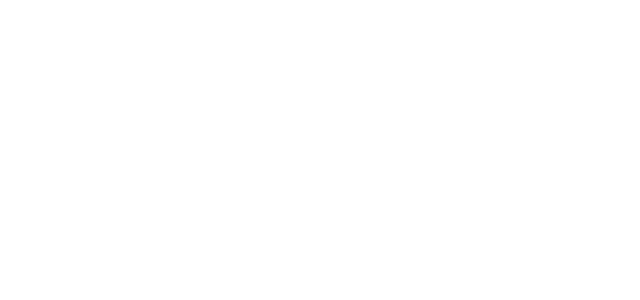
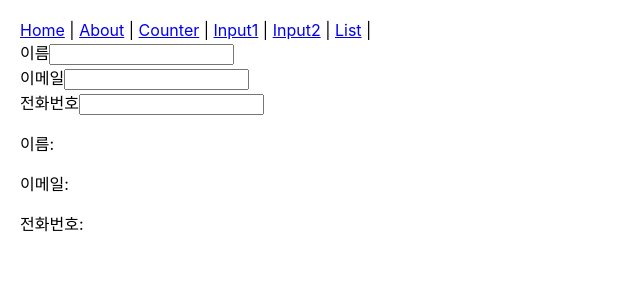
Before and after one commit to kimskyyyy/FrontEnd-study, a React (Create React App) app: page /input2 in a window 1280 px wide. Shown: the top 300 px of the page, without its empty margins (0-640 px from the left). Built offline with nearby package versions, Linux system fonts and the light colour scheme.

Commit message:
state 적용해보기

```diff
--- a/src/App.js
+++ b/src/App.js
@@ -1,23 +1,31 @@
-import logo from './logo.svg';
-import './App.css';
+import React from "react";
+import {Routes, Route, Link} from "react-router-dom";
+import Home from "./pages/Home";
+import About from "./pages/About";
+import Counter from "./pages/Counter";
+import Input1 from "./pages/Input1";
+import Input2 from "./pages/Input2";
+import List from "./pages/List";
 
 function App() {
   return (
     <div className="App">
-      <header className="App-header">
-        <img src={logo} className="App-logo" alt="logo" />
-        <p>
-          Edit <code>src/App.js</code> and save to reload.
-        </p>
-        <a
-          className="App-link"
-          href="https://reactjs.org"
-          target="_blank"
-          rel="noopener noreferrer"
-        >
-          Learn React
-        </a>
-      </header>
+      <nav>
+        {/* HTML의 <a href="/">Home</a>  과 같은 의미 */}
+      <Link to="/">Home</Link> | <Link to="/about">About</Link> | { " "}
+      <Link to="/counter">Counter</Link> | <Link to="/input1">Input1</Link> | { " "}
+      <Link to="/input2">Input2</Link> | <Link to="/list">List</Link> | { " "}
+      </nav>
+      <Routes>
+        <Route path="/" element={<Home />}/>
+        <Route path="/about" element={<About />}/>
+        <Route path="/counter" element={<Counter />}/>
+        <Route path="/input1" element={<Input1 />}/>
+        <Route path="/input2" element={<Input2 />}/>
+        <Route path="/list" element={<List />}/>
+
+      </Routes>
+
     </div>
   );
 }
--- a/src/index.css
+++ b/src/index.css
@@ -11,3 +11,7 @@
   font-family: source-code-pro, Menlo, Monaco, Consolas, 'Courier New',
     monospace;
 }
+
+.App {
+  padding: 20px;
+}
--- a/src/index.js
+++ b/src/index.js
@@ -1,7 +1,8 @@
 import React from 'react';
 import ReactDOM from 'react-dom';
+import {BrowserRouter} from 'react-router-dom'
 import './index.css';
-// import App from './App';
+import App from './App';
 import reportWebVitals from './reportWebVitals';
 
 
@@ -12,14 +13,22 @@
 // import CommentList from './chapter_05/CommentList';
 
 // Notification 컴포넌트를 가져옴
-import NotificationList from './chapter_06/NotificationList';
+// import NotificationList from './chapter_06/NotificationList';
 
-// const root = ReactDOM.createRoot(document.getElementById('root'));
-// root.render(
-//   <React.StrictMode>
-//     <Library />
-//   </React.StrictMode>
-// );
+const root = ReactDOM.createRoot(document.getElementById('root'));
+root.render(
+  <React.StrictMode>
+    <BrowserRouter>
+      <App />
+    </BrowserRouter>
+
+    {/* <Library /> */}
+    {/* <CommentList /> */}
+    {/* <NotificationList /> */}
+
+
+  </React.StrictMode>
+);
 
 // setInterval( () => {
 //   ReactDOM.render(
@@ -31,15 +40,6 @@
 // }, 1000);
 
 
-ReactDOM.render(
-  <React.StrictMode>
-      <NotificationList />
-  </React.StrictMode>,
-  document.getElementById('root')
-);
-
-
-
 
 // If you want to start measuring performance in your app, pass a function
 // to log results (for example: reportWebVitals(console.log))
--- /dev/null
+++ b/src/pages/About.js
@@ -0,0 +1,8 @@
+import React from "react";
+
+// 화살표 함수로 표현
+const About=() => {
+    return <h1>About 화면</h1>
+}
+
+export default About;
--- /dev/null
+++ b/src/pages/Counter.js
@@ -0,0 +1,24 @@
+import React, {useState} from 'react';
+
+const Counter = () => {
+    // [useState의 기본값, num의 setter함수]
+    const [num, setNumber] = useState(0);
+
+    const increase = () => {
+        setNumber(num + 1);
+    }
+
+    const decrease = () => {
+        setNumber(num - 1);
+    }
+
+    return (
+        <div>
+            <button onClick={increase}>+1</button>
+            <button onClick={decrease}>-1</button>
+            <p>{num}</p>
+        </div>
+    )
+}
+
+export default Counter;
--- /dev/null
+++ b/src/pages/Home.js
@@ -0,0 +1,7 @@
+import React from "react";
+
+function Home() {
+    return <h1>Home 화면</h1>
+}
+
+export default Home;
--- /dev/null
+++ b/src/pages/Input1.js
@@ -0,0 +1,21 @@
+import React, {useState} from 'react';
+
+const Input1 = () => {
+    // [useState의 기본값, num의 setter함수]
+    const [textValue, setTextValue] = useState("");
+
+    const onChange =(e) => {
+        setTextValue(e.target.value);
+    }
+
+
+    return (
+        <div>
+          <input type="text" value={textValue} onChange={onChange} />
+          <br />
+          <p>{textValue}</p>
+        </div>
+    )
+}
+
+export default Input1;
--- /dev/null
+++ b/src/pages/Input2.js
@@ -0,0 +1,50 @@
+import React, {useState} from 'react';
+
+// 여러개의 input 데이터 처리하기
+const Input2 = () => {
+    // [useState의 기본값, num의 setter함수]
+    const [inputs, setInputs] = useState({
+        name:"",
+        email:"",
+        tel:""
+    });
+
+    const {name, email, tel} = inputs;
+
+    const onChange =(e) => {
+        console.log(e.target.value);
+        console.log(e.target.id);
+        const value = e.target.value;
+        const id = e.target.id;
+
+        setInputs({
+            // spread문법 객체 또는 배열을 펼칠 수 있음, 현재 상태의 내용이 여기로 온다
+            ...inputs,
+            [id]: value
+        })
+    }
+
+
+    return (
+        <div>
+            <div>
+                <label>이름</label>
+                <input type="text" id="name" value={name} onChange={onChange} />
+            </div>
+            <div>
+                <label>이메일</label>
+                <input type="email" id="email" value={email} onChange={onChange} />
+            </div>
+            <div>
+                <label>전화번호</label>
+                <input type="tel" id="tel" value={tel} onChange={onChange} />
+            </div>
+            <p>이름: {name}</p>
+            <p>이메일: {email}</p>
+            <p>전화번호: {tel}</p>
+
+        </div>
+    );
+}
+
+export default Input2;
--- /dev/null
+++ b/src/pages/List.js
@@ -0,0 +1,35 @@
+import React from 'react';
+
+const User = ({userData}) => {
+    return (
+        <tr>
+            <td>{userData.name}</td>
+            <td>{userData.email}</td>
+        </tr>
+    )
+
+}
+
+const UserList = () => {
+    const users = [
+      {email: 'sky@gamil.com', name: '김하늘'},
+      {email: 'dol@gamil.com', name: '김왕돌'},
+      {email: 'sol@gamil.com', name: '김한솔'}
+    ];
+
+    return (
+        <table>
+            <thead>
+                <tr>
+                    <th>이름</th>
+                    <th>이메일</th>
+                </tr>
+            </thead>
+            <tbody>
+                {users.map(user => <User userData={user}/>)}
+            </tbody>
+        </table>
+    );
+};
+
+export default UserList;
```
